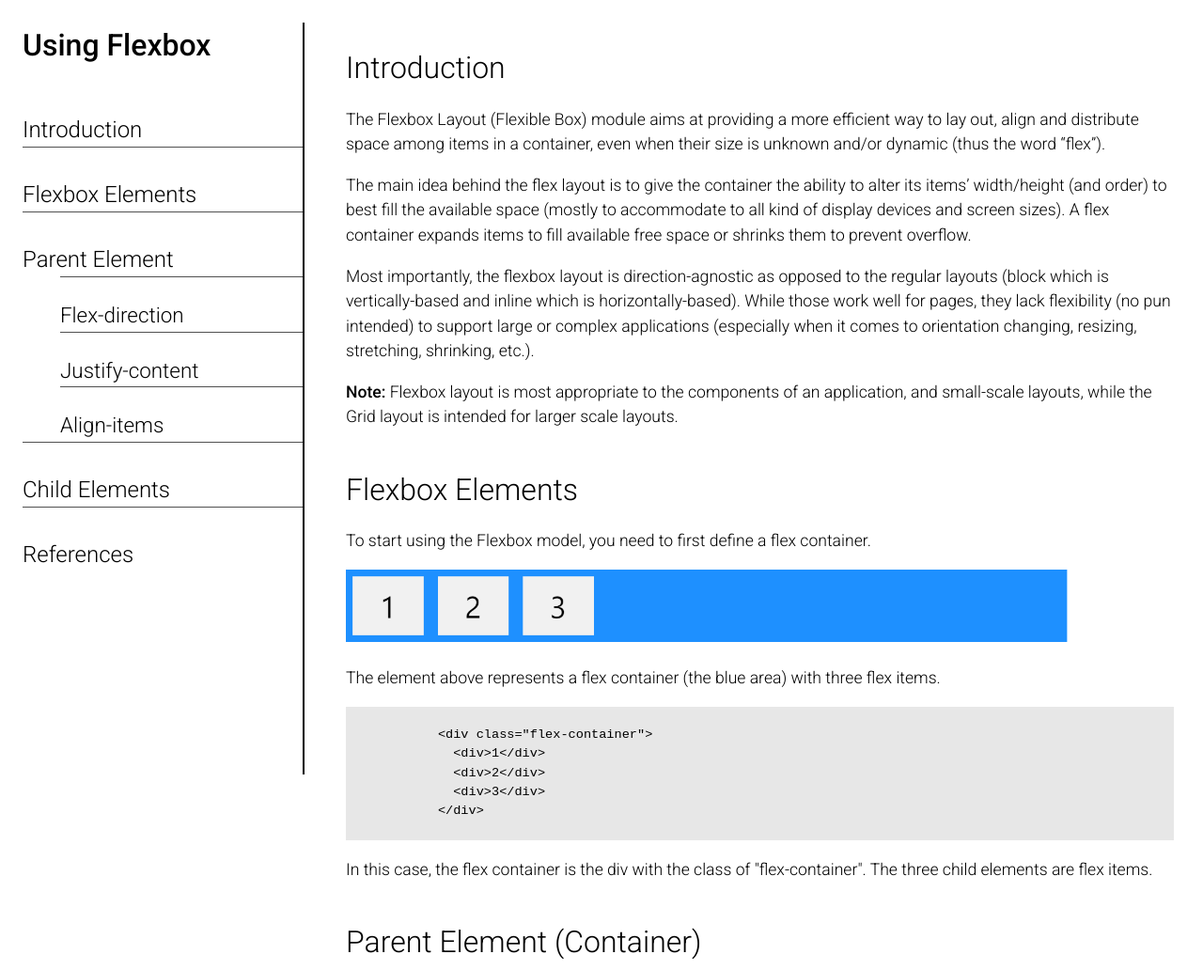
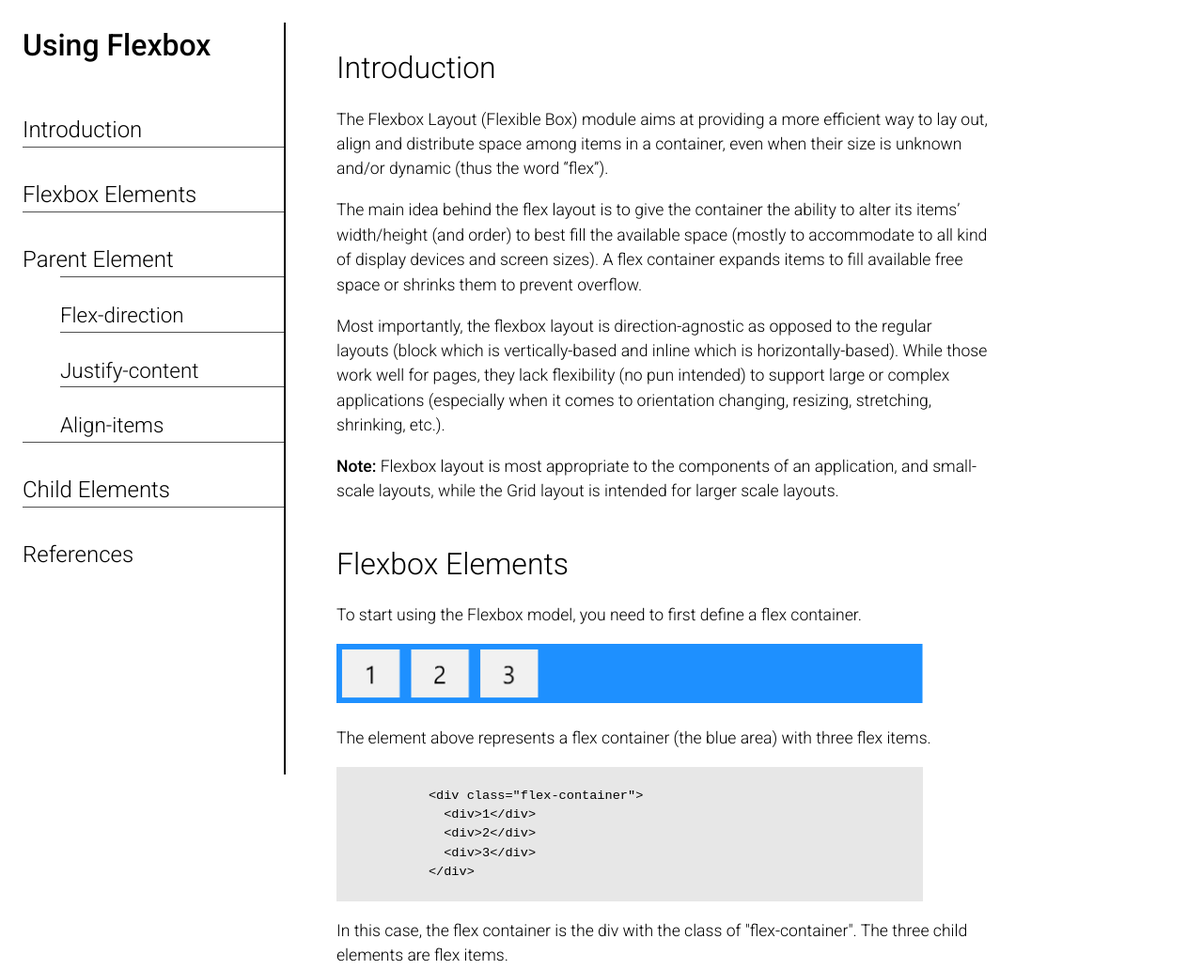
Before and after one commit to Kathrin-ddggxh/FCC-technical-documentation-page, a plain HTML site: page index.html in a window 1280 px wide. Shown: the top 1032 px of the page at 94% size. Drawn offline with Linux system fonts and the light colour scheme.

Commit message:
tried to minimize side scrolling on larger screens
changed width of img, xmp, navbar and main-doc

```diff
--- a/styles.css
+++ b/styles.css
@@ -25,13 +25,14 @@ p {
 }
 
 img {
-    width: 60vw;
+    width: 90%;
 }
 
 xmp {
     overflow: scroll;
     background-color: rgb(231, 231, 231);
     font-size: 0.85rem;
+    width: 90%;
 }
 
 strong {
@@ -43,7 +44,7 @@ strong {
     overflow: scroll;
     top: 0px;
     left: 0px;
-    width: 300px;
+    width: 280px;
     height: 100%;
     border-right: #000 solid 2px;
     margin: 1.5rem;
@@ -51,9 +52,10 @@ strong {
 
 .main-doc {
     position: absolute;
-    margin-left: 310px;
+    margin-left: 300px;
     padding: 0 50px;
     margin-bottom: 110px;
+    width: 62vw;
 }
 
 .nav-title {
```
